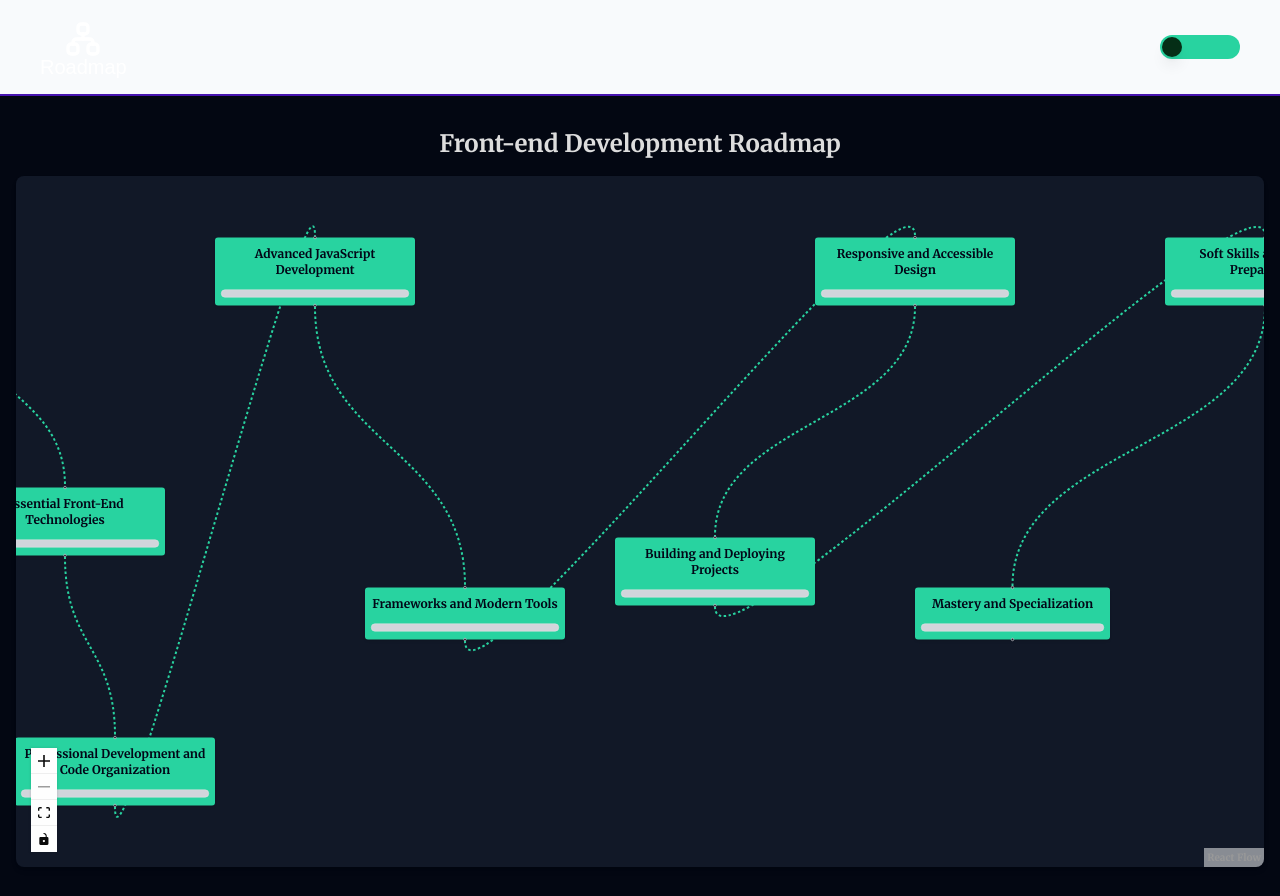
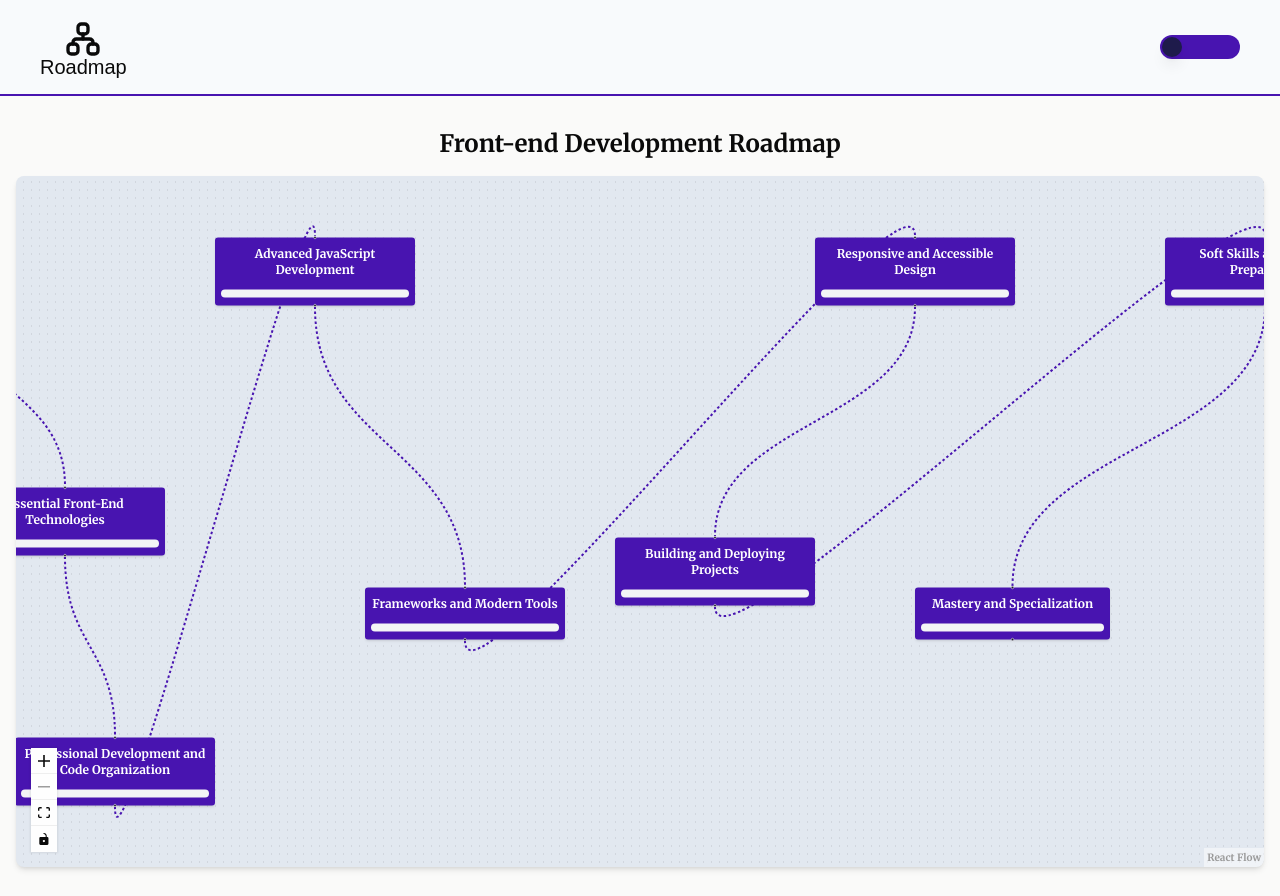
Before and after one commit to ProgramadoresSemPatria/ReactRangers-module-code-breakers, a Next.js app: page / in a window 1280 px wide. Built offline with nearby package versions, Linux system fonts and the light colour scheme.

Commit message:
feat: implement toggle theme state condition

```diff
--- a/src/app/globals.css
+++ b/src/app/globals.css
@@ -69,6 +69,12 @@ body {
   body {
     @apply bg-background text-foreground;
   }
+  :root {
+    --scrollbar-thumb: #4814b0;
+  }
+  .dark {
+    --scrollbar-thumb: #28d3a0;
+  }
 }
 
 @layer utilities {
@@ -78,7 +84,7 @@ body {
   }
 
   ::-webkit-scrollbar-thumb {
-    background-color: #28d3a0;
+    background-color: var(--scrollbar-thumb);
     border-radius: 9999px;
   }
 
--- a/src/components/Roadmap.tsx
+++ b/src/components/Roadmap.tsx
@@ -8,6 +8,7 @@ import MainTopicNode from './node-type/MainNode';
 import MainEdge from '@/data/hooks/useMainEdger';
 import TopicEdge from '@/data/hooks/useTopicEdger';
 import { Resource } from '@/data/interface';
+import useTheme from '@/data/hooks/useTheme';
 
 const merriweather = Merriweather({ subsets: ['latin'], weight: '700' });
 
@@ -20,6 +21,7 @@ const edgeTypes = {
 };
 
 export default function RoadmapFlow() {
+  const {theme} = useTheme()
   const [activeNodeResources, setActiveNodeResources] = useState<Resource[]>([]);
 
   const nodes = roadmapNodes.map((node) => ({
@@ -49,11 +51,11 @@ export default function RoadmapFlow() {
   };
 
   return (
-    <main className={"h-screen bg-gray-950 p-4 " + merriweather.className}>
-      <h1 className="text-2xl font-bold text-[#ddd] py-4 text-center">
+    <main className={`h-screen ${theme === 'dark' ? 'bg-gray-950 ' : 'bg-stone-50'} p-4  ${merriweather.className}`}>
+      <h1 className={`text-2xl font-bold py-4 text-center ${theme === 'dark' && 'text-white'}`}>
         Front-end Development Roadmap
       </h1>
-      <section className="h-[90%] w-full shadow-md rounded-lg overflow-hidden bg-gray-900">
+      <section className={`h-[90%] w-full shadow-md rounded-lg overflow-hidden ${theme === 'dark' ?  'bg-gray-900' : 'bg-slate-200'}`}>
         <ReactFlow
           nodes={nodes}
           edges={edges}
--- a/src/components/node-type/MainNode.tsx
+++ b/src/components/node-type/MainNode.tsx
@@ -9,9 +9,11 @@ import {
 import NodeStyle from './NodeStyle';
 import SubtopicItem from "./SubtopicItem";
 import { MainTopicNodeProps } from "@/data/interface";
+import useTheme from "@/data/hooks/useTheme";
 
 
 export default function MainTopicNode({ data }: Readonly<MainTopicNodeProps>) {
+  const { theme } = useTheme()
   return (
     <Sheet>
       <SheetTrigger asChild>
@@ -19,9 +21,9 @@ export default function MainTopicNode({ data }: Readonly<MainTopicNodeProps>) {
           <NodeStyle title={data.title} subtopics={data.subtopics} />
         </div>
       </SheetTrigger>
-      <SheetContent className='lg:min-w-[800px] overflow-auto bg-gray-950 '>
+      <SheetContent className={`lg:min-w-[800px] overflow-auto border-l-2 ${theme === 'dark' ? 'bg-gray-950 border-gray-950 ' : 'bg-slate-50'}`}>
         <SheetHeader>
-          <SheetTitle className="text-white">{data.title}</SheetTitle>
+          <SheetTitle className={`${theme === 'dark' && 'text-white'}`}>{data.title}</SheetTitle>
           {data.description && (
             <SheetDescription>
               {data.description}
@@ -31,7 +33,7 @@ export default function MainTopicNode({ data }: Readonly<MainTopicNodeProps>) {
 
         {data.subtopics && data.subtopics.length > 0 && (
           <div className="mt-6">
-            <h3 className="text-lg font-semibold mb-3 text-white">Subtopics</h3>
+            <h3 className={`text-lg font-semibold mb-3 ${theme === 'dark' && 'text-white'}`}>Subtopics</h3>
             <div className="space-y-4">
               {data.subtopics.map((subtopic) => (
                 <SubtopicItem key={subtopic.id} subtopic={subtopic} />
--- a/src/components/node-type/NodeStyle.tsx
+++ b/src/components/node-type/NodeStyle.tsx
@@ -4,6 +4,7 @@ import React from 'react'
 import useProgress from "@/data/hooks/useProgress";
 import { Progress } from "../ui/progress";
 import { Subtopic } from '@/data/interface';
+import useTheme from '@/data/hooks/useTheme';
 
 interface NodeStyleProps {
   title: string;
@@ -25,12 +26,12 @@ export default function NodeStyle({ title, subtopics }: Readonly<NodeStyleProps>
   };
 
   const nodeProgress = calculateNodeProgress();
-
+  const { theme } = useTheme()
   return (
     <>
       <Handle type="target" position={Position.Top} />
       <motion.div
-            className={`px-3 py-4 rounded-md shadow-md flex flex-col gap-6 text-2xl bg-green-350 text-slate-950 font-bold cursor-pointer`}
+        className={`px-3 py-4 rounded-md shadow-md flex flex-col gap-6 text-2xl ${theme === "dark" ? 'bg-green-350 text-slate-950 ' : 'bg-indigo-650 text-white '} font-bold cursor-pointer`}
         initial={{ opacity: 0, scale: 0.8 }}
         animate={{ opacity: 1, scale: 1 }}
         transition={{ duration: 0.5 }}
--- a/src/components/node-type/SubtopicItem.tsx
+++ b/src/components/node-type/SubtopicItem.tsx
@@ -29,7 +29,7 @@ export default function SubtopicItem({ subtopic }: Readonly<SubtopicItemProps>)
     const isCompleted = subtopicProgress === 100;
 
     return (
-        <div key={subtopic.id} className="p-4 bg-gray-50 rounded-lg">
+        <div key={subtopic.id} className="p-4 bg-slate-200 rounded-lg">
             <Accordion type="single" collapsible>
                 <AccordionItem value={subtopic.id}>
                     <div className="flex items-center gap-2 py-4 ">
@@ -50,7 +50,7 @@ export default function SubtopicItem({ subtopic }: Readonly<SubtopicItemProps>)
                     </div>
                     <AccordionContent>
                         {subtopic.description && (
-                            <p className="text-gray-600 mb-4">{subtopic.description}</p>
+                            <p className=" mb-4">{subtopic.description}</p>
                         )}
                         {subtopic.resources && subtopic.resources.length > 0 && (
                             <ResourcesList resources={subtopic.resources} subtopicId={subtopic.id} />
--- a/src/components/shared/Logo.tsx
+++ b/src/components/shared/Logo.tsx
@@ -3,7 +3,7 @@ import { IconSitemap} from '@tabler/icons-react';
 export default function Logo() {
     return (
         <Link href='/'>
-            <figure className="flex flex-col items-center text-white">
+            <figure className="flex flex-col items-center dark:text-white">
                 <IconSitemap size={40} stroke={2} />
                 <p className="text-xl leading-4">Roadmap</p>
             </figure>
--- a/src/components/ui/progress.tsx
+++ b/src/components/ui/progress.tsx
@@ -4,25 +4,30 @@ import * as React from "react"
 import * as ProgressPrimitive from "@radix-ui/react-progress"
 
 import { cn } from "@/lib/utils"
+import useTheme from "@/data/hooks/useTheme"
 
 const Progress = React.forwardRef<
   React.ElementRef<typeof ProgressPrimitive.Root>,
   React.ComponentPropsWithoutRef<typeof ProgressPrimitive.Root>
->(({ className, value, ...props }, ref) => (
+>(({ className, value, ...props }, ref) => {
+  const { theme } = useTheme()
+
+  return (
     <ProgressPrimitive.Root
       ref={ref}
       className={cn(
-      "relative h-4 w-full overflow-hidden rounded-full border bg-gray-300",
+        "relative h-4 w-full overflow-hidden rounded-full  bg-gray-100",
         className
       )}
       {...props}
     >
       <ProgressPrimitive.Indicator
-      className="h-full w-full flex-1 bg-indigo-950 transition-all"
+        className={`h-full w-full flex-1 ${theme === 'dark' ? 'bg-indigo-650' : 'bg-green-350'}  transition-all`}
         style={{ transform: `translateX(-${100 - (value ?? 0)}%)` }}
       />
     </ProgressPrimitive.Root>
-))
+  )
+})
 Progress.displayName = ProgressPrimitive.Root.displayName
 
 export { Progress }
--- a/src/components/ui/switch.tsx
+++ b/src/components/ui/switch.tsx
@@ -11,7 +11,7 @@ const Switch = React.forwardRef<
 >(({ className, ...props }, ref) => (
   <SwitchPrimitives.Root
     className={cn(
-      "peer inline-flex h-6 w-20 shrink-0 cursor-pointer items-center rounded-full border-2 border-transparent transition-colors focus-visible:outline-none focus-visible:ring-2 focus-visible:ring-blue-950 focus-visible:ring-offset-2 focus-visible:ring-offset-background disabled:cursor-not-allowed disabled:opacity-50 data-[state=checked]:bg-white data-[state=unchecked]:bg-green-350",
+      "peer inline-flex h-6 w-20 shrink-0 cursor-pointer items-center rounded-full border-2 border-transparent transition-colors focus-visible:outline-none focus-visible:ring-2 focus-visible:ring-green-950 focus-visible:ring-offset-2 focus-visible:ring-offset-background disabled:cursor-not-allowed disabled:opacity-50 data-[state=checked]:bg-green-350 data-[state=unchecked]:bg-indigo-650",
       className
     )}
     {...props}
@@ -19,7 +19,7 @@ const Switch = React.forwardRef<
   >
     <SwitchPrimitives.Thumb
       className={cn(
-        "pointer-events-none block h-5 w-5 rounded-full bg-green-950 shadow-lg ring-0 transition-transform data-[state=checked]:translate-x-14 data-[state=unchecked]:translate-x-0 data-[state=checked]:bg-green-950 data-[state=unchecked]:bg-green-950"
+        "pointer-events-none block h-5 w-5 rounded-full bg-indigo-950 shadow-lg ring-0 transition-transform data-[state=checked]:translate-x-14 data-[state=unchecked]:translate-x-0 data-[state=checked]:bg-green-950 data-[state=unchecked]:bg-indigo-950"
       )}
     />
   </SwitchPrimitives.Root>
--- a/src/data/hooks/useMainEdger.tsx
+++ b/src/data/hooks/useMainEdger.tsx
@@ -1,4 +1,5 @@
 import { BaseEdge, EdgeProps, getBezierPath } from '@xyflow/react';
+import useTheme from './useTheme';
 
 export default function MainEdge({
   sourceX,
@@ -18,7 +19,7 @@ export default function MainEdge({
     targetY,
     targetPosition,
   });
-
+  const { theme } = useTheme();
   return (
     <BaseEdge
       path={edgePath}
@@ -26,7 +27,7 @@ export default function MainEdge({
       style={{
         ...style,
         strokeWidth: 4,
-        stroke: '#28d3a0',
+        stroke: theme === 'dark' ? '#28d3a0' : '#4814b0',
       }}
     />
   );
--- a/src/data/hooks/useTopicEdger.tsx
+++ b/src/data/hooks/useTopicEdger.tsx
@@ -1,4 +1,5 @@
 import { BaseEdge, EdgeProps, getBezierPath } from '@xyflow/react';
+import useTheme from './useTheme';
 
 export default function TopicEdge({
   sourceX,
@@ -18,7 +19,7 @@ export default function TopicEdge({
     targetY,
     targetPosition,
   });
-
+  const { theme } = useTheme();
   return (
     <BaseEdge
       path={edgePath}
@@ -26,7 +27,7 @@ export default function TopicEdge({
       style={{
         ...style,
         strokeWidth: 3,
-        stroke: '#28d3a0',
+        stroke: theme === 'dark' ? '#28d3a0' : '#4814b0',
       }}
     />
   );
```
Also changed, not shown: src/components/node-type/ResourcesList.tsx (line endings or trailing spaces). Lines whose indentation alone changed are shown as unchanged.
